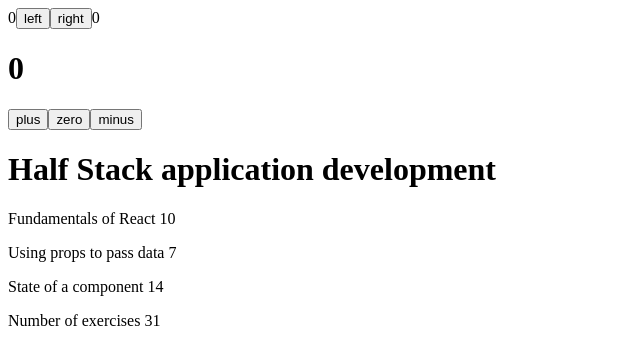
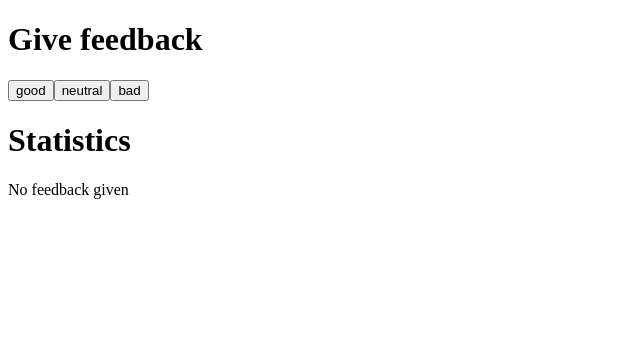
Before and after one commit to void-david/fullstackopen, a React (Vite) app: page / in a window 1280 px wide. Shown: the top 364 px of the page, without its empty margins (0-640 px from the left). Built offline with nearby package versions, Linux system fonts and the light colour scheme.

Commit message:
unicafe part1d

```diff
--- a/src/App.jsx
+++ b/src/App.jsx
@@ -1,100 +1,43 @@
-import { useState } from "react"
-import course from "./data/course"
+import { useState } from 'react'
 
-
-const Header = ({name}) => {
-  return <h1>{name}</h1>
-
+const Button = ({onClick, text}) => {
+  return <button onClick={onClick}>{text}</button>
 }
 
-const Part = ({name, exercises}) =>{
-  return <p>{name} {exercises}</p>
-}
+const Statistics = ({good, bad, neutral}) => {
+  if(good==0 && bad==0 && neutral==0){
+    return <p>No feedback given</p>
+  }
 
-const Content = ({parts}) =>{
-  const listParts = parts.map(part=><Part {...part}/>)
-  return(
-    <div>
-      {listParts}
-    </div>
-  )
-
-}
-
-
-
-const Total = ({parts}) => {
-  let sum = parts.reduce((total, part) => total + part.exercises, 0)
   return(
     <>
-      <p>Number of exercises {sum}</p>
+      <p>good: {good}</p>
+      <p>neutral: {neutral}</p>
+      <p>bad: {bad}</p>
+      <p>all: {good+neutral+bad}</p>
+      <p>Average: {(good-bad)/(good+bad+neutral)}</p>
+      <p>Positive: {good/(good+bad+neutral)}%</p>
     </>
   )
 }
 
-const Display = ({counter}) => <h1>{counter}</h1>
-
-const Button = ({onClick, text}) => <button onClick={onClick}>{text}</button>
-
-
-
-
 const App = () => {
-  const [counter, setCounter] = useState(0)
-
-  const [clicks, setClicks] = useState({
-    left: 0, right: 0
-  })
-
-  const handleLeftClick = () =>
-    setClicks({ ...clicks, left: clicks.left + 1 })
-
-  const handleRightClick = () =>
-    setClicks({ ...clicks, right: clicks.right + 1 })
-
-
-  console.log('rendering with counter value', counter)
-
-  const increaseByOne = () => {
-    console.log('increasing, value before', counter)
-    setCounter(counter + 1)
-  }
-
-  const decreaseByOne = () => {
-    console.log('decreasing, value before', counter)
-    setCounter(counter - 1)
-  }
-
-  const setToZero = () => {
-    console.log('resetting to zero, value before', counter)
-    setCounter(0)
-  }
+  // save clicks of each button to its own state
+  const [good, setGood] = useState(0)
+  const [neutral, setNeutral] = useState(0)
+  const [bad, setBad] = useState(0)
 
   return (
     <div>
-      <div>
-        {clicks.left}
-        <button onClick={handleLeftClick}>left</button>
-        <button onClick={handleRightClick}>right</button>
-        {clicks.right}
-      </div>
-      <Display counter={counter}/>
-      <Button
-        onClick={increaseByOne}
-        text='plus'
-      />
-      <Button
-        onClick={setToZero}
-        text='zero'
-      />
-      <Button
-        onClick={decreaseByOne}
-        text='minus'
-      />
+      <h1>Give feedback</h1>
+      <Button onClick={()=>setGood(good + 1)} text={'good'}/>
+      <Button onClick={()=>setNeutral(neutral + 1)} text={'neutral'}/>
+      <Button onClick={()=>setBad(bad + 1)} text={'bad'}/>
 
-      <Header {...course} />
-      <Content {...course}/>
-      <Total {...course} />
+
+      <h1>Statistics</h1>
+      <Statistics good={good} bad={bad} neutral={neutral}/>
+
     </div>
   )
 }
--- a/src/data/course.js
+++ /dev/null
@@ -1,19 +0,0 @@
-const course = {
-    name: 'Half Stack application development',
-    parts: [
-      {
-        name: 'Fundamentals of React',
-        exercises: 10
-      },
-      {
-        name: 'Using props to pass data',
-        exercises: 7
-      },
-      {
-        name: 'State of a component',
-        exercises: 14
-      }
-    ]
-  }
-
-export default course
```
